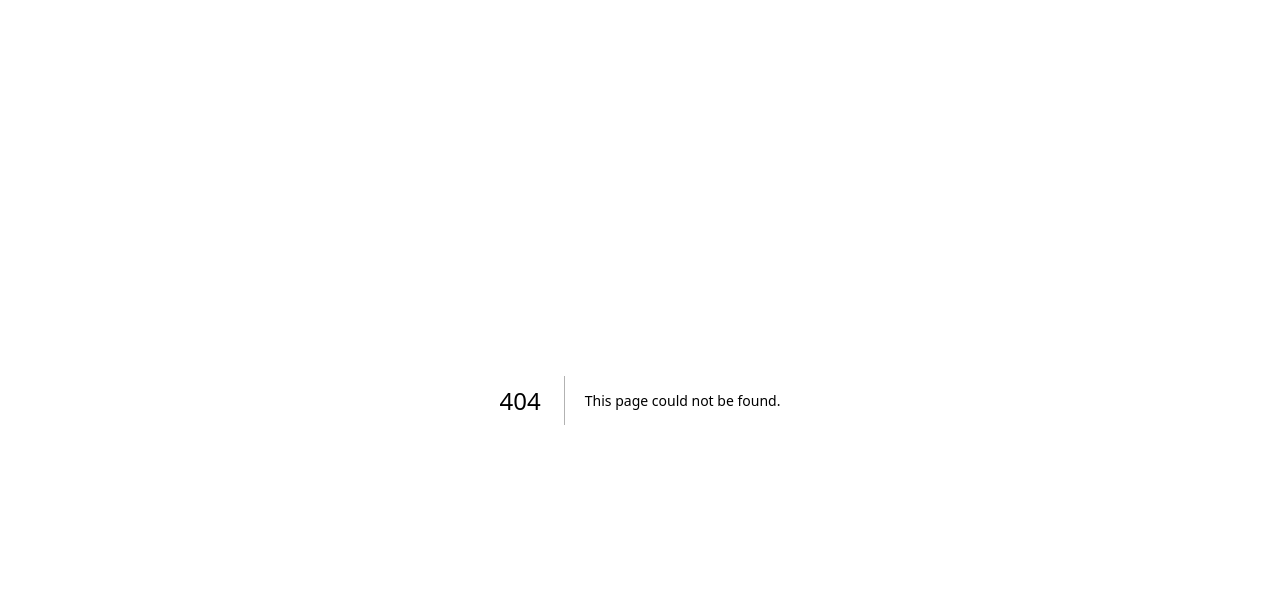
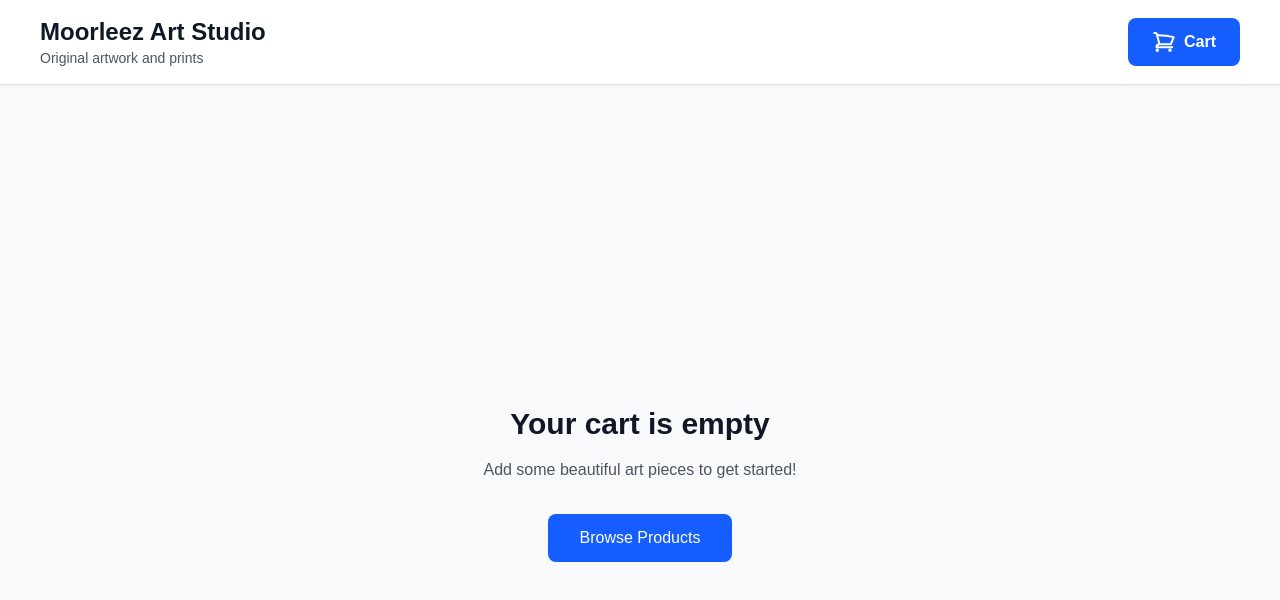
Before and after one commit to aditiintechk/moorleez, a Next.js app: page /cart in a window 1280 px wide. Before the commit this address had no page. Shown: the top 600 px of the page. Built offline with nearby package versions, Linux system fonts and the light colour scheme.

Commit message:
add cart context to add items in the cart - 100% done

```diff
--- /dev/null
+++ b/app/cart/page.tsx
@@ -0,0 +1,161 @@
+'use client'
+
+import { useCart } from '../context/CartContext'
+import Image from 'next/image'
+import Link from 'next/link'
+
+export default function CartPage() {
+	const { items, removeFromCart, updateQuantity, totalPrice, totalItems } =
+		useCart()
+
+	if (items.length === 0) {
+		return (
+			<div className='min-h-screen bg-gray-50 flex items-center justify-center'>
+				<div className='text-center'>
+					<h2 className='text-3xl font-bold text-gray-900 mb-4'>
+						Your cart is empty
+					</h2>
+					<p className='text-gray-600 mb-8'>
+						Add some beautiful art pieces to get started!
+					</p>
+					<Link
+						href='/'
+						className='bg-blue-600 text-white px-8 py-3 rounded-lg hover:bg-blue-700 transition-colors inline-block'
+					>
+						Browse Products
+					</Link>
+				</div>
+			</div>
+		)
+	}
+
+	return (
+		<div className='min-h-screen bg-gray-50 py-12'>
+			<div className='max-w-7xl mx-auto px-4'>
+				<h1 className='text-3xl font-bold mb-8'>Shopping Cart</h1>
+
+				<div className='grid grid-cols-1 lg:grid-cols-3 gap-8'>
+					{/* Cart Items - 2/3 width on desktop */}
+					<div className='lg:col-span-2 space-y-4'>
+						{items.map((item) => (
+							<div
+								key={item.id}
+								className='bg-white rounded-lg shadow-md p-6'
+							>
+								<div className='flex gap-6'>
+									{/* Product Image */}
+									<div className='relative w-32 h-32 flex-shrink-0'>
+										<Image
+											src={item.image}
+											alt={item.name}
+											fill
+											className='object-cover rounded-lg'
+										/>
+									</div>
+
+									{/* Product Info */}
+									<div className='flex-grow'>
+										<h3 className='text-xl font-semibold mb-2'>
+											{item.name}
+										</h3>
+										<p className='text-gray-600 mb-4'>
+											${item.price.toFixed(2)} each
+										</p>
+
+										{/* Quantity Controls */}
+										<div className='flex items-center gap-4'>
+											<div className='flex items-center border border-gray-300 rounded-lg'>
+												<button
+													onClick={() =>
+														updateQuantity(
+															item.id,
+															item.quantity - 1
+														)
+													}
+													className='px-4 py-2 hover:bg-gray-100 transition-colors'
+												>
+													−
+												</button>
+												<span className='px-6 py-2 border-x border-gray-300 font-semibold'>
+													{item.quantity}
+												</span>
+												<button
+													onClick={() =>
+														updateQuantity(
+															item.id,
+															item.quantity + 1
+														)
+													}
+													className='px-4 py-2 hover:bg-gray-100 transition-colors'
+												>
+													+
+												</button>
+											</div>
+
+											<button
+												onClick={() =>
+													removeFromCart(item.id)
+												}
+												className='text-red-600 hover:text-red-700 font-medium'
+											>
+												Remove
+											</button>
+										</div>
+									</div>
+
+									{/* Item Total */}
+									<div className='text-right'>
+										<p className='text-2xl font-bold text-gray-900'>
+											$
+											{(
+												item.price * item.quantity
+											).toFixed(2)}
+										</p>
+									</div>
+								</div>
+							</div>
+						))}
+					</div>
+
+					{/* Order Summary - 1/3 width on desktop, sticky */}
+					<div className='lg:col-span-1'>
+						<div className='bg-white rounded-lg shadow-md p-6 sticky top-24'>
+							<h2 className='text-2xl font-bold mb-6'>
+								Order Summary
+							</h2>
+
+							<div className='space-y-4 mb-6'>
+								<div className='flex justify-between text-gray-600'>
+									<span>Items ({totalItems})</span>
+									<span>${totalPrice.toFixed(2)}</span>
+								</div>
+								<div className='flex justify-between text-gray-600'>
+									<span>Shipping</span>
+									<span>Calculated at checkout</span>
+								</div>
+								<div className='border-t pt-4 flex justify-between text-xl font-bold'>
+									<span>Total</span>
+									<span>${totalPrice.toFixed(2)}</span>
+								</div>
+							</div>
+
+							<Link
+								href='/checkout'
+								className='w-full bg-blue-600 text-white py-3 rounded-lg hover:bg-blue-700 transition-colors font-semibold text-center block'
+							>
+								Proceed to Checkout
+							</Link>
+
+							<Link
+								href='/'
+								className='w-full text-center text-blue-600 hover:text-blue-700 mt-4 block'
+							>
+								Continue Shopping
+							</Link>
+						</div>
+					</div>
+				</div>
+			</div>
+		</div>
+	)
+}
--- a/app/layout.tsx
+++ b/app/layout.tsx
@@ -2,6 +2,7 @@ import type { Metadata } from 'next'
 import { Geist, Geist_Mono } from 'next/font/google'
 import './globals.css'
 import { CartProvider } from './context/CartContext'
+import Header from '@/components/layout/Header'
 
 const geistSans = Geist({
 	variable: '--font-geist-sans',
@@ -28,7 +29,10 @@ export default function RootLayout({
 			<body
 				className={`${geistSans.variable} ${geistMono.variable} antialiased`}
 			>
-				<CartProvider>{children}</CartProvider>
+				<CartProvider>
+					<Header />
+					{children}
+				</CartProvider>
 			</body>
 		</html>
 	)
--- a/app/page.tsx
+++ b/app/page.tsx
@@ -12,17 +12,6 @@ export default async function Home() {
 	})
 
 	return (
-		<div>
-			<header className='bg-white shadow-sm'>
-				<div className='max-w-7xl mx-auto px-4 py-6'>
-					<h1 className='text-3xl font-bold text-gray-900 ml-4'>
-						Moorleez Art Studio
-					</h1>
-					<p className='text-gray-600 mt-1 ml-4'>
-						Original artwork and prints
-					</p>
-				</div>
-			</header>
 		<main className='min-h-screen bg-gray-50 px-20'>
 			<div className='max-w-7xl mx-auto px-4 py-12'>
 				{products.length === 0 ? (
@@ -50,15 +39,11 @@ export default async function Home() {
 				) : (
 					<div className='grid grid-cols-1 md:grid-cols-2 lg:grid-cols-3 gap-8'>
 						{products.map((product) => (
-								<ProductCard
-									key={product.id}
-									product={product}
-								/>
+							<ProductCard key={product.id} product={product} />
 						))}
 					</div>
 				)}
 			</div>
 		</main>
-		</div>
 	)
 }
--- /dev/null
+++ b/components/layout/Header.tsx
@@ -0,0 +1,57 @@
+'use client'
+
+import Link from 'next/link'
+import { useCart } from '@/app/context/CartContext'
+
+export default function Header() {
+	const { totalItems } = useCart()
+
+	return (
+		<header className='bg-white shadow-sm sticky top-0 z-50'>
+			<div className='max-w-7xl mx-auto px-10 py-4'>
+				<div className='flex items-center justify-between'>
+					{/* Logo/Brand */}
+					<Link href='/' className='flex flex-col'>
+						<h1 className='text-2xl font-bold text-gray-900'>
+							Moorleez Art Studio
+						</h1>
+						<p className='text-sm text-gray-600'>
+							Original artwork and prints
+						</p>
+					</Link>
+
+					{/* Cart Icon */}
+					<Link
+						href='/cart'
+						className='relative flex items-center gap-2 bg-blue-600 text-white px-6 py-3 rounded-lg hover:bg-blue-700 transition-colors'
+					>
+						{/* Cart SVG Icon */}
+						<svg
+							xmlns='http://www.w3.org/2000/svg'
+							fill='none'
+							viewBox='0 0 24 24'
+							strokeWidth={2}
+							stroke='currentColor'
+							className='w-6 h-6'
+						>
+							<path
+								strokeLinecap='round'
+								strokeLinejoin='round'
+								d='M2.25 3h1.386c.51 0 .955.343 1.087.835l.383 1.437M7.5 14.25a3 3 0 00-3 3h15.75m-12.75-3h11.218c1.121-2.3 2.1-4.684 2.924-7.138a60.114 60.114 0 00-16.536-1.84M7.5 14.25L5.106 5.272M6 20.25a.75.75 0 11-1.5 0 .75.75 0 011.5 0zm12.75 0a.75.75 0 11-1.5 0 .75.75 0 011.5 0z'
+							/>
+						</svg>
+
+						<span className='font-semibold'>Cart</span>
+
+						{/* Item count badge */}
+						{totalItems > 0 && (
+							<span className='absolute -top-1 -right-2 bg-red-500 text-white text-xs font-bold rounded-full h-6 w-6 flex items-center justify-center'>
+								{totalItems}
+							</span>
+						)}
+					</Link>
+				</div>
+			</div>
+		</header>
+	)
+}
```
Lines whose indentation alone changed are shown as unchanged.
